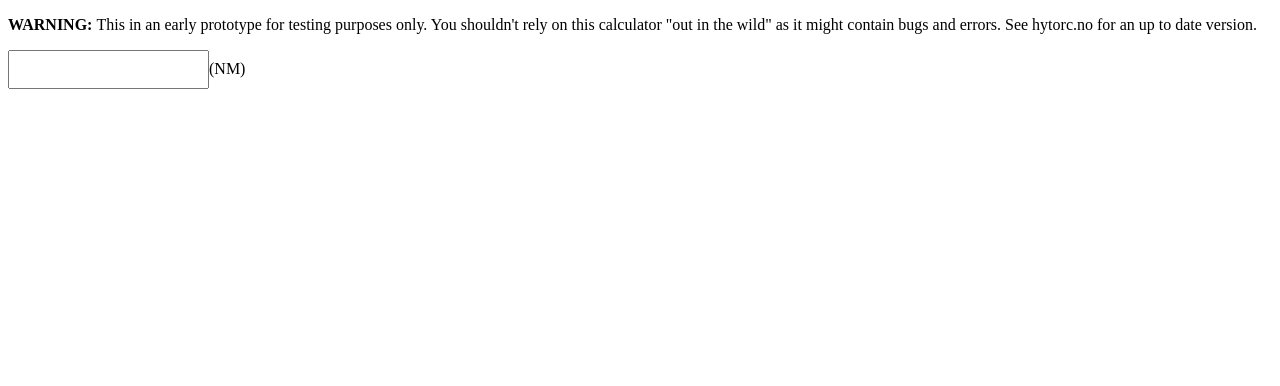
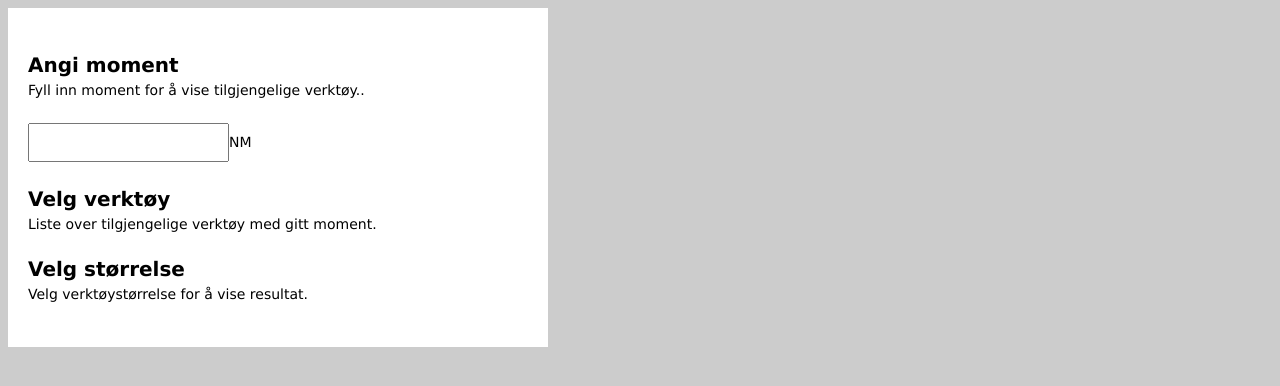
Before and after one commit to steffenz/hytorc-tools, a React (Create React App) app: page / in a window 1280 px wide. Shown: the top 386 px of the page. Built offline with nearby package versions, Linux system fonts and the light colour scheme.

Commit message:
Added i18n and started adding a design

```diff
--- a/package.json
+++ b/package.json
@@ -11,9 +11,11 @@
     "@types/react": "^16.9.15",
     "@types/react-dom": "^16.9.4",
     "@types/styled-components": "^4.4.1",
+    "i18next": "^19.0.3",
     "node-xlsx": "^0.15.0",
     "react": "^16.12.0",
     "react-dom": "^16.12.0",
+    "react-i18next": "^11.3.1",
     "react-scripts": "3.3.0",
     "styled-components": "^4.4.1",
     "typescript": "^3.7.3",
--- a/src/components/Calculator.tsx
+++ b/src/components/Calculator.tsx
@@ -4,6 +4,48 @@ import { Tool } from '../types';
 import TorqueSelector from "./TorqueSelector";
 import ToolSelector from "./ToolSelector";
 import ModelSelector from "./ModelSelector";
+import { useTranslation } from 'react-i18next';
+import styled, { createGlobalStyle } from 'styled-components';
+
+const GlobalStyles = createGlobalStyle`
+
+    html {
+        font-size:10px;
+    }
+
+    body {
+        background:#ccc;
+        font-family: Verdana, Geneva, Tahoma, sans-serif;
+        font-size:1.4rem;
+    }
+`
+
+const Wrapper = styled.div`
+    background:#fff;
+    width:500px;
+    padding:20px;
+`
+
+const HelperText = styled.div`
+    border:2px solid #ccc;
+    padding:20px;
+`
+
+const Header = styled.header`
+    h2, p {
+        padding:0;
+        margin:0;
+    }
+
+    h2 {
+        font-size:2rem;
+        font-weight:bold;
+        padding-bottom:5px;
+    }
+
+    margin: 25px 0 25px 0;
+`
+
 
 export default(() => {
 
@@ -12,6 +54,7 @@ export default(() => {
     const [ matchingTools, setMatchingTools] = useState<Tool[]>();
     const [ selectedTool, setSelectedTool ] = useState<Tool>();
     const [ result, setResult ] = useState<number>();
+    const { t } = useTranslation();
 
     useEffect(() => { setAllTools(getTools()) }, [])
 
@@ -53,15 +96,31 @@ export default(() => {
 
 
     return(
-        <div>
-            <p>
-                <b>WARNING: </b>
-                This in an early prototype for testing purposes only. You shouldn't rely on this calculator "out in the wild" as it might contain bugs and errors. See hytorc.no for an up to date version.
-            </p>
-            <TorqueSelector onChange={onTorqueChange}/>
-            { matchingTools && <ToolSelector onChange={onToolChange} tools={matchingTools}/>}
-            { selectedTool && <ModelSelector tool={selectedTool} torque={torque} onChange={onModelChange}/> }
-            { result && <div><b>Result: {result} PSI</b> </div>}
-        </div>
+        <React.Fragment>
+            <GlobalStyles/>
+            <Wrapper>
+
+                <Header>
+                    <h2>{t('selectTorque.header')}</h2>
+                    <p>{t('selectTorque.desc')}.</p>
+                </Header>
+                <TorqueSelector onChange={onTorqueChange}/>
+
+                <Header>
+                    <h2>{t('selectTool.header')}</h2>
+                    <p>{t('selectTool.desc')}</p>
+                </Header>
+                { matchingTools && <ToolSelector onChange={onToolChange} tools={matchingTools} selectedTool={selectedTool}/>}
+
+                <Header>
+                    <h2>{t('selectSize.header')}</h2>
+                    <p>{t('selectSize.desc')}</p>
+                </Header>
+
+                { selectedTool && <ModelSelector tool={selectedTool} torque={torque} onChange={onModelChange}/> }
+                { result && <div><b>Result: {result} PSI</b> </div>}
+            </Wrapper>
+        </React.Fragment>
+
     )
 });
--- a/src/components/ToolSelector.tsx
+++ b/src/components/ToolSelector.tsx
@@ -11,25 +11,38 @@ const ToolList = styled.ul`
     grid-template-columns: repeat(3, 1fr);
 `
 
-const SingleTool = styled.li<{ disabled: boolean}>`
-    width:100px;
-    height:100px;
-    background: ${props => (props.disabled ? 'red': 'green')};
-    opacity: ${props => (props.disabled ? '0.4': '1')};
+const SingleTool = styled.li<{ disabled: boolean, selected: boolean}>`
+    /* background: ${props => (props.disabled ? 'red': 'green')}; */
+    /* opacity: ${props => (props.disabled ? '0.4': '1')};
     cursor: ${props => (props.disabled ? 'not-allowed': 'pointer')};
     display:flex;
     justify-content:center;
-    align-content:center;
+    align-content:center; */
+    width:100px;
+    overflow:hidden;
+    text-align: center;
+
+    img {
+        width:100px;
+        height:100px;
+        border-radius:100px;
+        border: ${props => (props.selected ? '2px solid red': '2px solid #ccc')};
+        opacity: ${props => (props.selected ? '1': '0.5')};
+        display:block;
+        box-sizing:border-box;
+    }
+
 `
 
 interface Props {
     tools: Tool[],
     onChange: (tool: Tool) => void,
+    selectedTool: Tool | undefined,
 }
 
 
 
-export default({ tools, onChange }: Props) => {
+export default({ tools, onChange, selectedTool }: Props) => {
 
     const onToolSelect = (tool: Tool) => {
         if(tool.models.length > 0){
@@ -40,11 +53,16 @@ export default({ tools, onChange }: Props) => {
     return(
         <ToolList>
             { tools.map(tool => (
+                <>
                 <SingleTool
                     onClick={() => onToolSelect(tool)}
                     disabled={tool.models.length < 1}
-                    key={tool.name}>{tool.name}
+                    selected={selectedTool && selectedTool === tool ?  true : false}
+                    key={tool.name}>
+                    <img src="./gfx/stealth.png"/>
+                    <p>{tool.name}</p>
                 </SingleTool>
+                </>
             ))}
         </ToolList>
     )
--- a/src/components/TorqueSelector.tsx
+++ b/src/components/TorqueSelector.tsx
@@ -1,6 +1,8 @@
 import React, { useState} from "react";
 import styled from "styled-components";
 import { useDebouncedCallback } from 'use-debounce';
+import { useTranslation } from 'react-i18next';
+
 
 interface Props {
     onChange: (value: number) => void,
@@ -14,6 +16,7 @@ const Input = styled.input`
 export default({ onChange, debounceTime = 250 }:Props) => {
 
     const [ value, setValue ] = useState();
+    const { t } = useTranslation();
 
     const [ debouncedCallback ] = useDebouncedCallback(
         (value: any) => onChange(value), debounceTime
@@ -30,7 +33,7 @@ export default({ onChange, debounceTime = 250 }:Props) => {
                     debouncedCallback(e.target.value);
                 }}
             />
-            (NM)
+            {t('selectTorque.unit')}
         </>
     )
 }
--- /dev/null
+++ b/src/i18n.ts
@@ -0,0 +1,35 @@
+import i18n from "i18next";
+// import LanguageDetector from "i18next-browser-languagedetector";
+// import XHR from "i18next-xhr-backend";
+
+import english from "./translations/en.json";
+import norwegian from "./translations/no.json";
+
+i18n
+//   .use(XHR)
+//   .use(LanguageDetector)
+  .init({
+    // debug: true,
+    lng: "no",
+    fallbackLng: "no", // use en if detected lng is not available
+
+    // keySeparator: false, // we do not use keys in form messages.welcome
+
+    interpolation: {
+      escapeValue: false // react already safes from xss
+    },
+
+    resources: {
+      en: {
+        translations: english
+      },
+      no: {
+        translations: norwegian
+      }
+    },
+    // have a common namespace used around the full app
+    ns: ["translations"],
+    defaultNS: "translations"
+  });
+
+export default i18n;
--- a/src/index.tsx
+++ b/src/index.tsx
@@ -2,8 +2,10 @@ import React from 'react';
 import ReactDOM from 'react-dom';
 import App from './App';
 import * as serviceWorker from './serviceWorker';
+import { I18nextProvider } from "react-i18next";
+import i18n from "./i18n";
 
-ReactDOM.render(<App />, document.getElementById('root'));
+ReactDOM.render(<I18nextProvider i18n={i18n}><App /></I18nextProvider>, document.getElementById('root'));
 
 // If you want your app to work offline and load faster, you can change
 // unregister() to register() below. Note this comes with some pitfalls.
--- /dev/null
+++ b/src/translations/en.json
@@ -0,0 +1,17 @@
+{
+    "selectTorque": {
+        "header": "Angi moment",
+        "desc": "Fyll inn moment for å vise tilgjengelige verktøy.",
+        "unit": "NM"
+    },
+
+    "selectTool": {
+        "header": "Velg verktøy",
+        "desc": "Liste over tilgjengelige verktøy med gitt moment."
+    },
+
+    "selectSize": {
+        "header": "Velg størrelse",
+        "desc": "Velg verktøystørrelse for å vise resultat."
+    }
+}
--- /dev/null
+++ b/src/translations/no.json
@@ -0,0 +1,17 @@
+{
+    "selectTorque": {
+        "header": "Angi moment",
+        "desc": "Fyll inn moment for å vise tilgjengelige verktøy.",
+        "unit": "NM"
+    },
+
+    "selectTool": {
+        "header": "Velg verktøy",
+        "desc": "Liste over tilgjengelige verktøy med gitt moment."
+    },
+
+    "selectSize": {
+        "header": "Velg størrelse",
+        "desc": "Velg verktøystørrelse for å vise resultat."
+    }
+}
```
Also changed, not shown: public/gfx/stealth.png (added), 1 other file (tests, documents, lock files or other folders).
